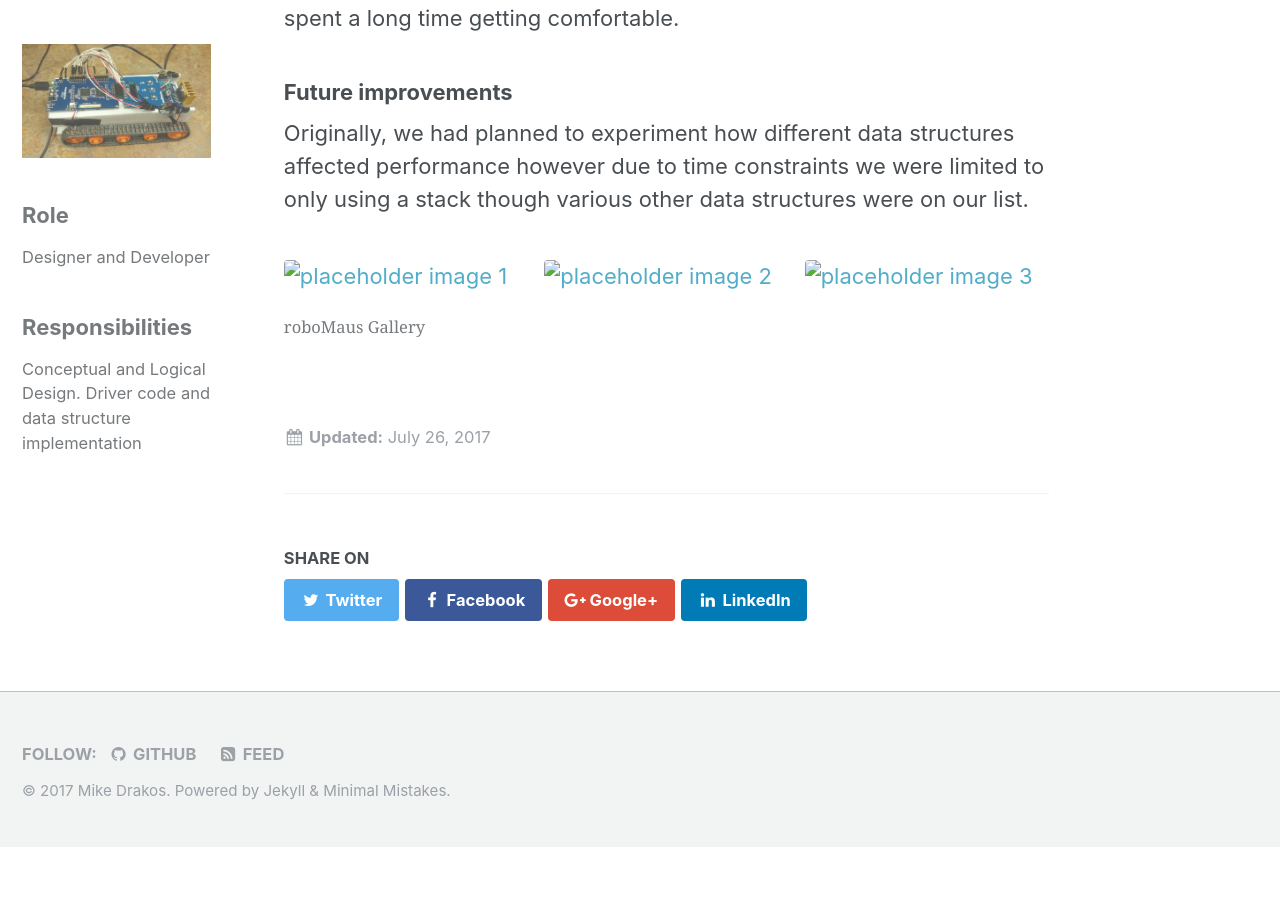
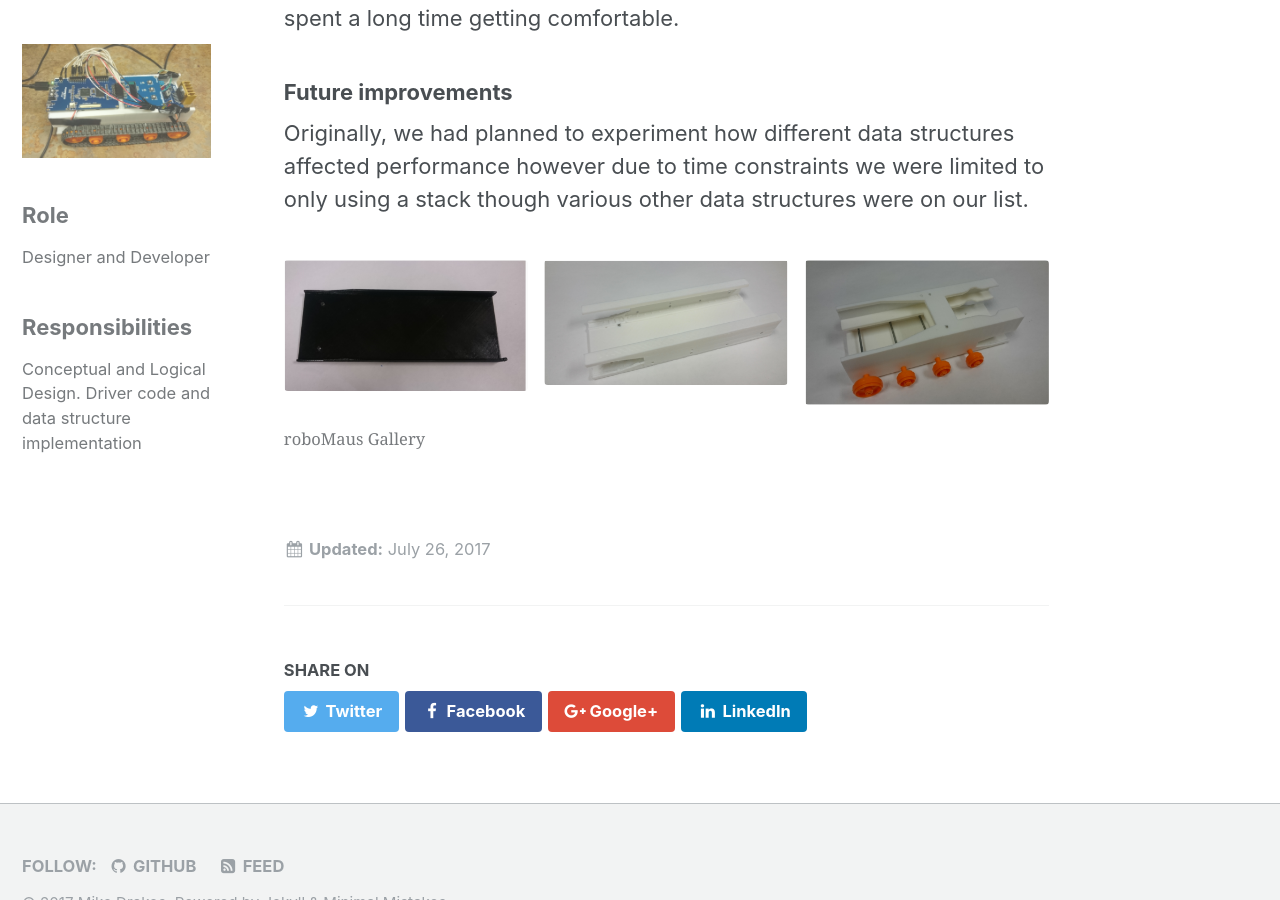
Before and after one commit to MDrakos/mdrakos.github.io, a Jekyll site: the page built from _portfolio/roboMaus.md, in a window 1280 px wide and 900 px high, scrolled down 3818 px. Built offline with Jekyll 4.4.1, drawn with Linux system fonts in a browser that asks for light colours; before the commit the page ends 4665 px from its top, so only the background shows below that.

Commit message:
Fixing roboMaus images

```diff
--- a/_portfolio/roboMaus.md
+++ b/_portfolio/roboMaus.md
@@ -12,13 +12,13 @@ sidebar:
     text: "Conceptual and Logical Design. Driver code and data structure implementation"
 gallery:
   - url: chassisv1.png
-    image_path: images/chassisv1.png
+    image_path: chassisv1.png
     alt: "placeholder image 1"
   - url: chassisv2.png
-    image_path: images/chassisv2.png
+    image_path: chassisv2.png
     alt: "placeholder image 2"
   - url: chassisv3.png
-    image_path: images/chassisv3.png
+    image_path: chassisv3.png
     alt: "placeholder image 3"
 ---
 
```
Also changed, not shown: 2 other files.
